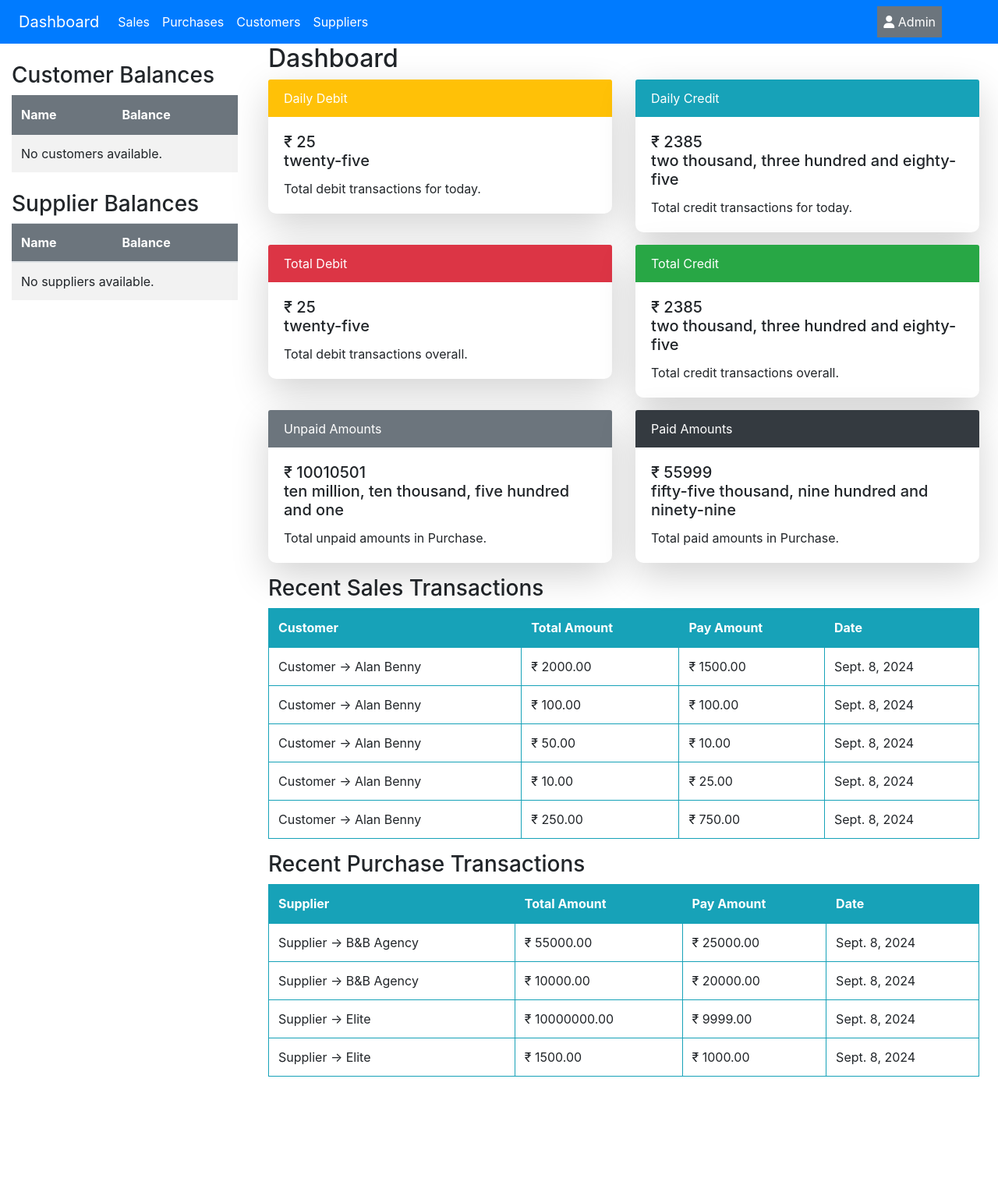
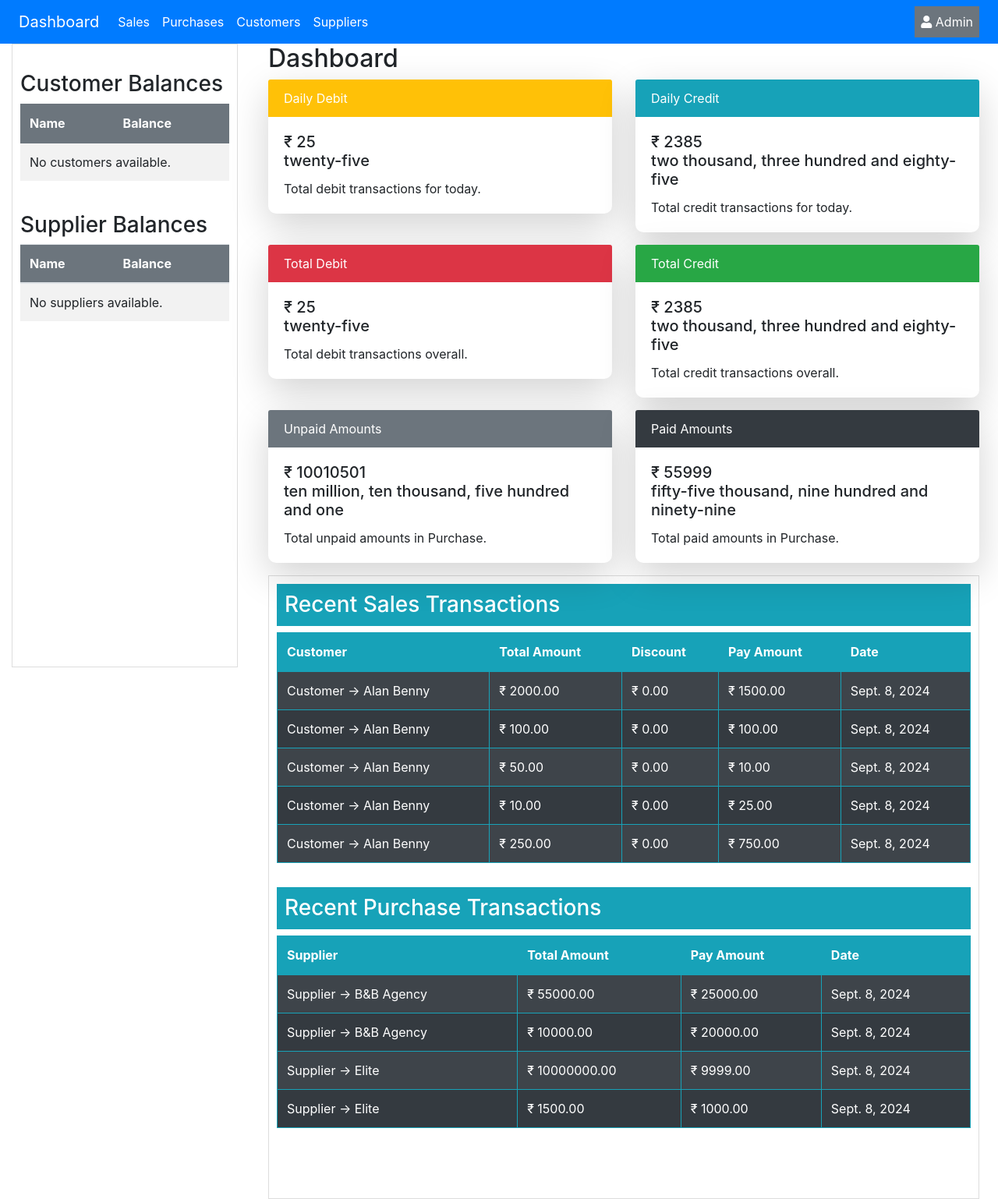
Before and after one commit to Alan212004/moneymg, a Django app: page / in a window 1280 px wide. Shown: the whole page at 78% size. Before the commit the page ends 1381 px from the top, so only its background shows below. Run offline with Django 5.2, Linux system fonts and the light colour scheme; a user stored in the database is signed in; data comes from the database, SQL or seed files in the repository; both versions use the stored data as it was after the commit; some libraries are stand-ins or nearby versions.

Commit message:
This project ( money management system ) Completed.

```diff
--- a/core/urls.py
+++ b/core/urls.py
@@ -1,5 +1,6 @@
 from django.urls import path
 from . import views
+from .views import customer_balance_history
 
 urlpatterns = [
     path('', views.dashboard_view, name='dashboard'),
@@ -16,4 +17,6 @@ urlpatterns = [
     path('suppliers/', views.supplier_list, name='supplier_list'),
     path('suppliers/edit/<int:pk>/', views.edit_supplier, name='edit_supplier'),  # Edit supplier URL
     path('suppliers/delete/<int:pk>/', views.delete_supplier, name='delete_supplier'),  # Delete supplier URL
+    path('customer/<int:customer_id>/balance-history/', customer_balance_history, name='customer_balance_history'),
+
 ]
--- a/core/views.py
+++ b/core/views.py
@@ -5,6 +5,8 @@ from django.db.models import Sum, F, Case, When, Value, FloatField, ExpressionWr
 from django.utils import timezone
 from .models import Customer, Supplier, STransaction, PTransaction
 from .forms import CustomerForm, STransactionForm, PTransactionForm, SupplierForm
+from .models import BalanceHistory
+from django.db.models import Q
 
 @login_required
 def dashboard_view(request):
@@ -60,18 +62,36 @@ def transaction_success(request):
 # Customer list view
 @login_required
 def customer_list(request):
+    query = request.GET.get('q')  # Get the search query from the request
     sort = request.GET.get('sort', 'name')  # Default sort by 'name'
+
+    # Start with customers filtered by the logged-in user
+    customers = Customer.objects.filter(user=request.user)
+
+    # If a search query is provided, filter customers based on the search input
+    if query:
+        customers = customers.filter(
+            Q(name__icontains=query) |  # Case-insensitive search on name
+            Q(nick_name__icontains=query) |
+            Q(phone__icontains=query) |
+            Q(email__icontains=query) |
+            Q(address__icontains=query)
+        )
+
+    # Sort the customers based on the chosen sorting parameter
     if sort.startswith('-'):
         sort_field = sort[1:]
-        customers = Customer.objects.filter(user=request.user).order_by('-' + sort_field)
+        customers = customers.order_by('-' + sort_field)
     else:
-        customers = Customer.objects.filter(user=request.user).order_by(sort)
+        customers = customers.order_by(sort)
 
-    return render(request, 'customers.html', {'customers': customers, 'sort': sort})
+    # Render the template with the filtered and sorted customers
+    return render(request, 'customers.html', {'customers': customers, 'sort': sort, 'query': query})
 
 # Supplier list view
 @login_required
 def supplier_list(request):
+    query = request.GET.get('q', '')  # Get the search query
     sort = request.GET.get('sort', 'name')  # Default sort by 'name'
 
     # Check if the sort key starts with a minus for descending order
@@ -81,7 +101,16 @@ def supplier_list(request):
     else:
         suppliers = Supplier.objects.filter(user=request.user).order_by(sort)
 
-    return render(request, 'suppliers.html', {'suppliers': suppliers, 'sort': sort})
+     # Apply the search filter if a query is provided
+    if query:
+        suppliers = suppliers.filter(
+            Q(name__icontains=query) |
+            Q(phone__icontains=query) |
+            Q(address__icontains=query) |
+            Q(email__icontains=query)
+        )
+
+    return render(request, 'suppliers.html', {'suppliers': suppliers, 'sort': sort, 'query': query})
 
 # Add customer view
 @login_required
@@ -125,16 +154,36 @@ def sales_transactions(request):
             transaction.user = request.user
             customer = transaction.customer
 
-            # Update customer's balance if pay amount is less than total
-            if transaction.pay_amount < transaction.total_amount:
-                balance_to_update = transaction.total_amount - transaction.pay_amount
+            # Apply discount to the total amount
+            discounted_amount = transaction.total_amount - transaction.discount
+
+             # Update customer's balance if pay amount is less than discounted total
+            if transaction.pay_amount < discounted_amount:
+                balance_to_update = discounted_amount - transaction.pay_amount
                 customer.balance += balance_to_update
-                customer.save()
-            elif transaction.pay_amount > transaction.total_amount:
-                balance_to_update = transaction.pay_amount - transaction.total_amount
+                description = 'Balance updated due to partial payment in sales transaction'
+
+            elif transaction.pay_amount > discounted_amount:
+                balance_to_update = transaction.pay_amount - discounted_amount
                 customer.balance -= balance_to_update
-                customer.save()
+                description = 'Balance adjusted due to overpayment in sales transaction'
+            else:
+                balance_to_update = 0
+                description = 'Exact payment for sales transaction'
 
+            # Save the customer's updated balance
+            customer.save()
+
+            # Create a BalanceHistory entry
+            BalanceHistory.objects.create(
+                customer=customer,
+                amount=transaction.total_amount,
+                paid=transaction.pay_amount,
+                balance=customer.balance,
+                description=description
+            )
+
+            # Save the transaction
             transaction.save()
             return redirect('sales_transactions')
     else:
@@ -222,3 +271,30 @@ def delete_supplier(request, pk):
         supplier.delete()
         return redirect('supplier_list')
     return render(request, 'confirm_delete.html', {'object': supplier})
+
+
+@login_required
+def customer_balance_history(request, customer_id):
+    customer = get_object_or_404(Customer, id=customer_id, user=request.user)
+
+    # Get the search query from the request
+    query = request.GET.get('q', '')
+
+    # Filter the balance history based on the customer and the search query
+    history_entries = BalanceHistory.objects.filter(customer=customer)
+
+    if query:
+        history_entries = history_entries.filter(
+            Q(date__icontains=query) |
+            Q(amount__icontains=query) |
+            Q(paid__icontains=query) |
+            Q(balance__icontains=query) |
+            Q(description__icontains=query)
+        )
+
+    context = {
+        'customer': customer,
+        'history_entries': history_entries,
+        'query': query,  # Pass the query back to the template
+    }
+    return render(request, 'customer_balance_history.html', context)
--- a/static/css/styles.css
+++ b/static/css/styles.css
@@ -17,3 +17,11 @@
 .btn-primary:hover {
     background-color: #0056b3;
 }
+
+.scrollable-container {
+    max-height: 1000px; /* Adjust the height as needed */
+    overflow-y: auto; /* Enables vertical scrolling */
+    overflow-x: hidden; /* Hides horizontal scrolling if not needed */
+    border: 1px solid #ddd; /* Optional: add a border around the container */
+    padding: 10px; /* Optional: add padding inside the container */
+}
--- a/templates/base.html
+++ b/templates/base.html
@@ -5,9 +5,11 @@
     <meta charset="UTF-8">
     <meta name="viewport" content="width=device-width, initial-scale=1.0">
     <title>{% block title %}Money Management{% endblock %}</title>
-    <link rel="stylesheet" href="https://stackpath.bootstrapcdn.com/bootstrap/4.3.1/css/bootstrap.min.css">
-    <!-- Font Awesome for icons -->
-    <link rel="stylesheet" href="https://cdnjs.cloudflare.com/ajax/libs/font-awesome/6.0.0-beta3/css/all.min.css">
+    <!-- Bootstrap CSS -->
+<link href="https://stackpath.bootstrapcdn.com/bootstrap/4.5.2/css/bootstrap.min.css" rel="stylesheet">
+
+<!-- Font Awesome (optional, for icons) -->
+<link href="https://cdnjs.cloudflare.com/ajax/libs/font-awesome/5.15.3/css/all.min.css" rel="stylesheet">
 
     <link rel="stylesheet" href="{% static 'css/styles.css' %}">
 </head>
@@ -35,13 +37,11 @@
                 </li>
 
             </ul>
+            <div class="ml-auto text-center">
+                <a class="nav-link text-white bg-secondary p-2" href="{% url 'profile' %}"><i class="fa fa-user"></i> {{  user.username }}</a>
+            </div>
         </div>
-        <div class="px-5">
 
-            <li class="navbar-nav ms-auto"></li>
-                <a class="nav-link text-white bg-secondary p-2" href="{% url 'profile' %}"><i class="fa-solid fa-user ">   </i>   {{   user.username }}</a>
-            </li>
-        </div>
 
         {% else %}
         <a href="{% url 'login' %}">Login</a>
@@ -58,9 +58,15 @@
         {% endblock %}
 
 
-    <script src="https://code.jquery.com/jquery-3.3.1.slim.min.js"></script>
-    <script src="https://cdnjs.cloudflare.com/ajax/libs/popper.js/1.14.7/umd/popper.min.js"></script>
-    <script src="https://stackpath.bootstrapcdn.com/bootstrap/5.1.3/js/bootstrap.bundle.min.js"></script>
+    <!-- jQuery (necessary for Bootstrap's JavaScript plugins) -->
+<script src="https://code.jquery.com/jquery-3.5.1.slim.min.js"></script>
+
+<!-- Popper.js (necessary for Bootstrap's JavaScript plugins) -->
+<script src="https://cdn.jsdelivr.net/npm/@popperjs/core@2.11.6/dist/umd/popper.min.js"></script>
+
+<!-- Bootstrap JavaScript -->
+<script src="https://stackpath.bootstrapcdn.com/bootstrap/4.5.2/js/bootstrap.min.js"></script>
+
     <style>
         .navbar{
             position: sticky;
--- a/templates/confirm_delete.html
+++ b/templates/confirm_delete.html
@@ -3,11 +3,11 @@
 {% block content %}
 <div class="container">
     <h2>Confirm Delete</h2>
-    <p>Are you sure you want to delete {{ object.name }}?</p>
+    <p>Are You Sure You Want To Delete {{ object.name }}? It Delete All Other Related Datas Of {{ object.name }}. Please Recheck And Confirm !</p>
     <form method="post">
         {% csrf_token %}
         <button type="submit" class="btn btn-danger">Confirm</button>
-        <a href="{% url 'customer_list' %}" class="btn btn-secondary">Cancel</a>
+        <button type="button" class="btn btn-secondary" onclick="window.history.back();">Cancel</button>
     </form>
 </div>
 {% endblock %}
--- a/templates/dashboard.html
+++ b/templates/dashboard.html
@@ -6,10 +6,12 @@
     <div class="row">
         <!-- Sidebar for Balances -->
 <aside class="col-md-3 bg-white sidebar">
+    <!-- Scrollable Container -->
+    <div class="scrollable-container">
         <!-- Customer Balances -->
-            <div class="mt-4 ">
+        <div class="mt-4">
             <h3>Customer Balances</h3>
-                <table class="table table-striped ">
+            <table class="table table-striped table-hover">
                 <thead class="bg-secondary text-white">
                     <tr class="border-secondary">
                         <th class="border-secondary">Name</th>
@@ -34,7 +36,7 @@
         <!-- Supplier Balances -->
         <div class="mt-4">
             <h3>Supplier Balances</h3>
-                <table class="table table-striped">
+            <table class="table table-striped table-hover">
                 <thead class="bg-secondary text-white">
                     <tr>
                         <th>Name</th>
@@ -55,7 +57,9 @@
                 </tbody>
             </table>
         </div>
+    </div>
 </aside>
+
 
         <!-- Main Content Area -->
         <main class="col-md-9 ml-sm-auto col-lg-9 px-4">
@@ -140,12 +144,40 @@
                 </div>
             </div>
 
+            <style>
+                /* Ensure the container takes the full height of the viewport */
+                .scrollable-container {
+                    height: 100vh; /* Full viewport height */
+                    display: flex;
+                    flex-direction: column;
+                }
+
+                .table-section {
+                    flex: 1; /* Make sections take up equal height */
+                    overflow-y: auto; /* Enable vertical scrolling if content exceeds the height */
+                }
+
+                .table-section h3 {
+                    margin-top: 0;
+                    padding: 10px;
+                    background-color: #17a2b8; /* Header background color */
+                    color: #fff; /* Header text color */
+                }
+
+                .table-section table {
+                    margin-bottom: 0; /* Remove bottom margin */
+                }
+            </style>
+
+            <div class="scrollable-container">
+                <div class="table-section">
                     <h3>Recent Sales Transactions</h3>
-            <table class="table table-bordered">
+                    <table class="table table-bordered table-hover table-dark table-striped" id="table-sales">
                         <thead class="bg-info text-white">
-                    <tr >
+                            <tr>
                                 <th class="border-info">Customer</th>
                                 <th class="border-info">Total Amount</th>
+                                <th class="border-info">Discount</th> <!-- New column for discount -->
                                 <th class="border-info">Pay Amount</th>
                                 <th class="border-info">Date</th>
                             </tr>
@@ -155,6 +187,7 @@
                             <tr>
                                 <td class="border-info">{{ transaction.customer }}</td>
                                 <td class="border-info">₹ {{ transaction.total_amount }}</td>
+                                <td class="border-info">₹ {{ transaction.discount }}</td> <!-- Display discount -->
                                 <td class="border-info">₹ {{ transaction.pay_amount }}</td>
                                 <td class="border-info">{{ transaction.date }}</td>
                             </tr>
@@ -165,9 +198,11 @@
                             {% endfor %}
                         </tbody>
                     </table>
+                </div>
 
+                <div class="table-section">
                     <h3>Recent Purchase Transactions</h3>
-            <table class="table table-bordered">
+                    <table class="table table-bordered table-dark table-hover table-striped" id="table-purchases">
                         <thead class="bg-info text-white">
                             <tr>
                                 <th class="border-info">Supplier</th>
@@ -191,7 +226,37 @@
                             {% endfor %}
                         </tbody>
                     </table>
+                </div>
+            </div>
+
+
+
+
         </main>
     </div>
 </div>
 {% endblock %}
+<style>
+    /* Ensure the container takes the full height of the viewport */
+    .scrollable-container {
+        height: 300vh; /* Full viewport height */
+        display: flex;
+        flex-direction: column;
+    }
+
+    .table-section {
+        flex: 1; /* Make sections take up equal height */
+        overflow-y: auto; /* Enable vertical scrolling if content exceeds the height */
+    }
+
+    .table-section h3 {
+        margin-top: 0;
+        padding: 10px;
+        background-color: #ffffff; /* Header background color */
+        color: #00e1ff; /* Header text color */
+    }
+
+    .table-section table {
+        margin-bottom: 0; /* Remove bottom margin */
+    }
+</style>
```
Also changed, not shown: core/forms.py (+7 -1 lines), core/models.py (+24 -2 lines), templates/customer_balance_history.html (added, +69 -0 lines), templates/customers.html (+27 -0 lines), templates/sales_transactions.html (+10 -0 lines), templates/suppliers.html (+24 -0 lines), core/migrations/0017_alter_customer_balance_alter_supplier_balance_and_more.py (added), core/migrations/0018_stransaction_discount.py (added), db.sqlite3. Lines whose indentation alone changed are shown as unchanged.
